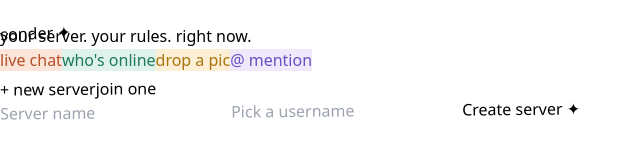
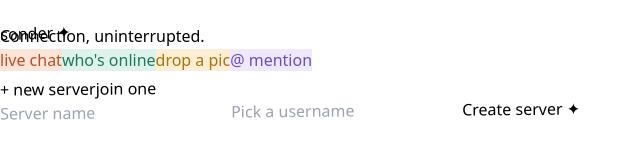
Before and after one commit to vaishbil/sonder, a React (Vite) app in the folder client/: page / in a window 1280 px wide. Shown: the top 160 px of the page, without its empty margins (0-642 px from the left). Built offline with nearby package versions, Linux system fonts and the light colour scheme; no server answers.

Commit message:
tagline changed

```diff
--- a/client/src/components/Home.jsx
+++ b/client/src/components/Home.jsx
@@ -121,7 +121,7 @@
           sonder <span className="text-[#FF6B4A]">✦</span>
         </h1>
         <p className="text-sm text-[#8A7A72] mt-2">
-          your server. your rules. right now.
+          Connection, uninterrupted.
         </p>
       </div>
 
```
